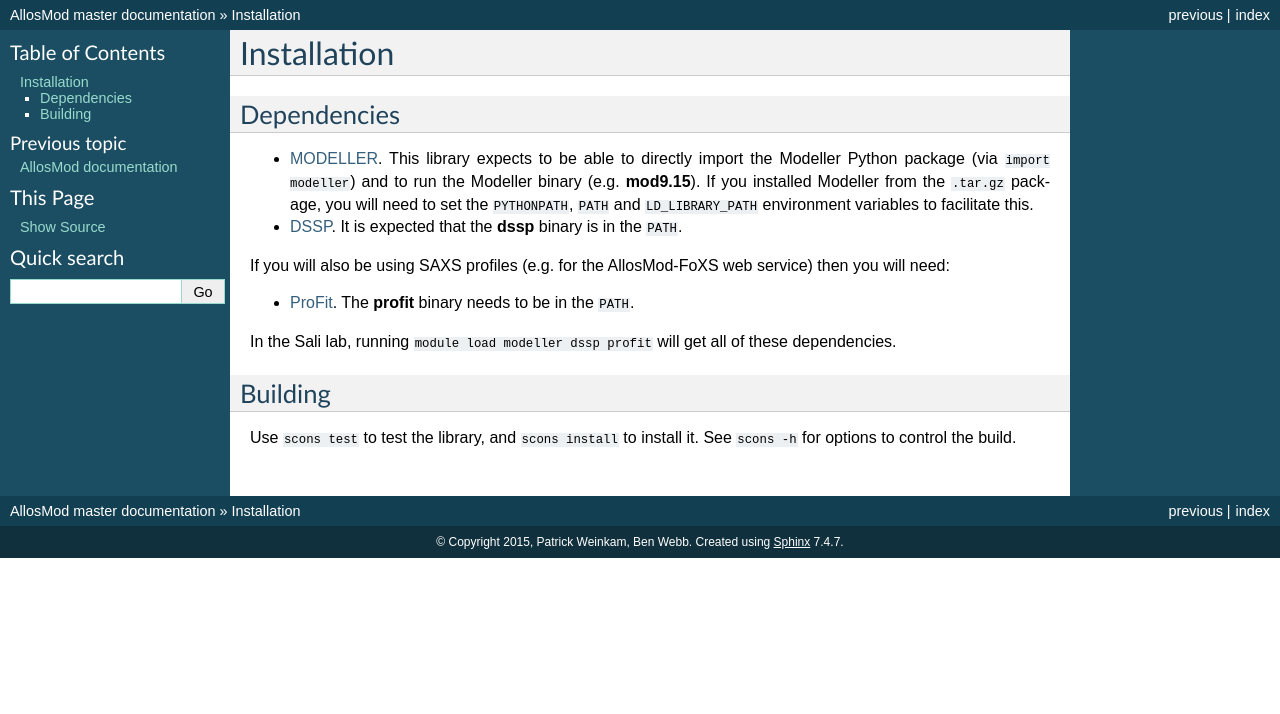
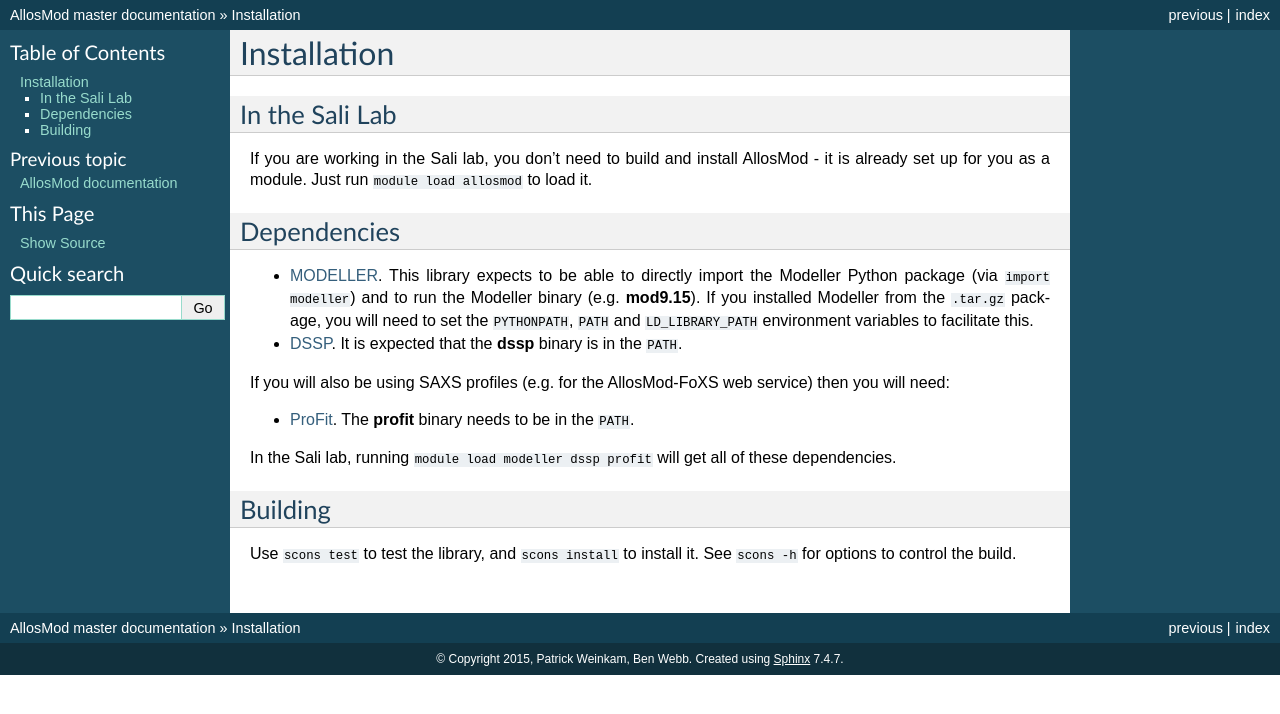
Before and after one commit to salilab/allosmod-lib, a Sphinx documentation site: the page built from doc/installation.rst, in a window 1280 px wide. Shown: the top 714 px of the page. Built offline with Sphinx 7.4.7, drawn with Linux system fonts in a browser that asks for light colours.

Commit message:
Note that lab people don't need to install.

```diff
--- a/doc/installation.rst
+++ b/doc/installation.rst
@@ -1,5 +1,12 @@
 Installation
 ************
+
+In the Sali Lab
+===============
+
+If you are working in the Sali lab, you don't need to build and install
+AllosMod - it is already set up for you as a module. Just run
+``module load allosmod`` to load it.
 
 Dependencies
 ============
```
